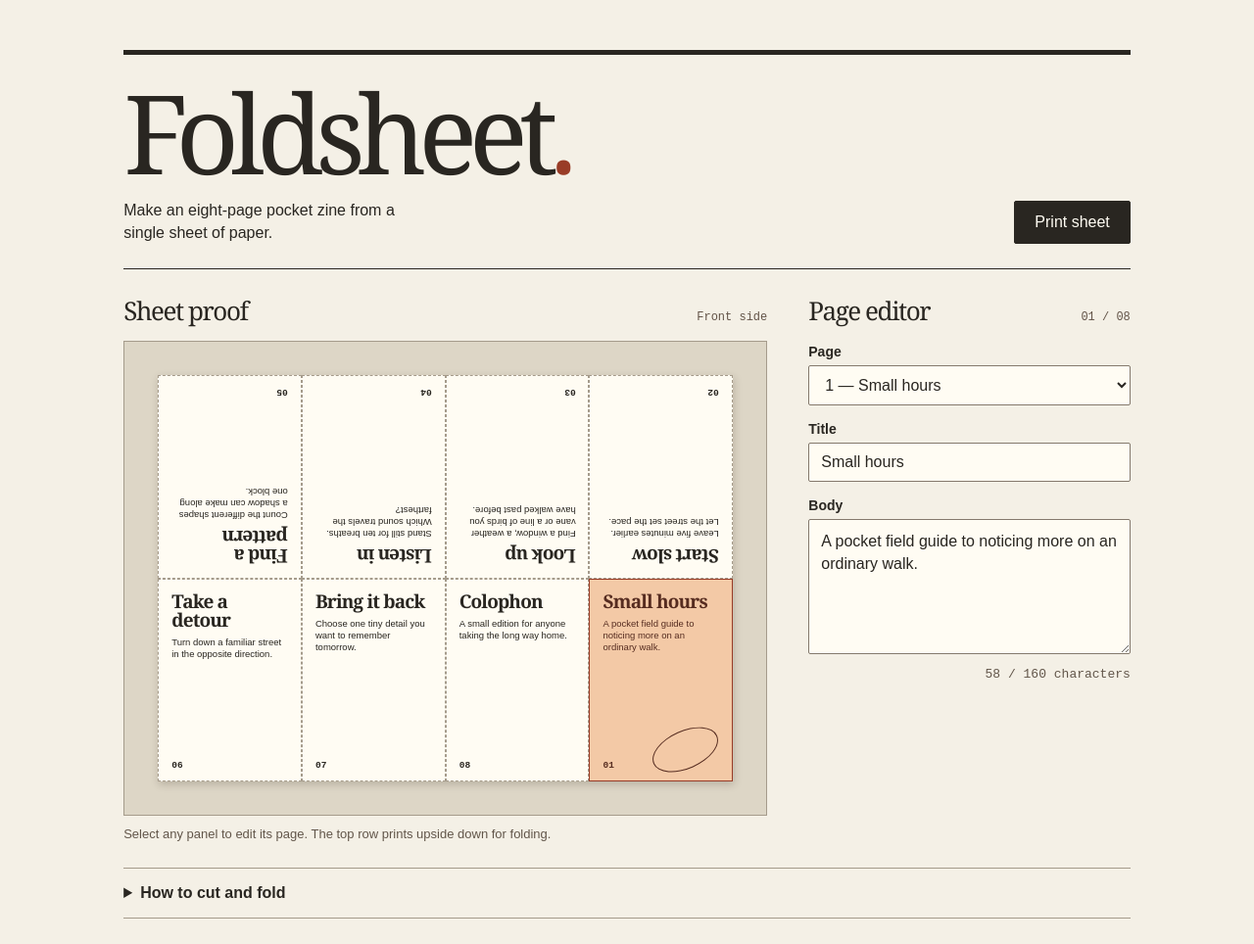
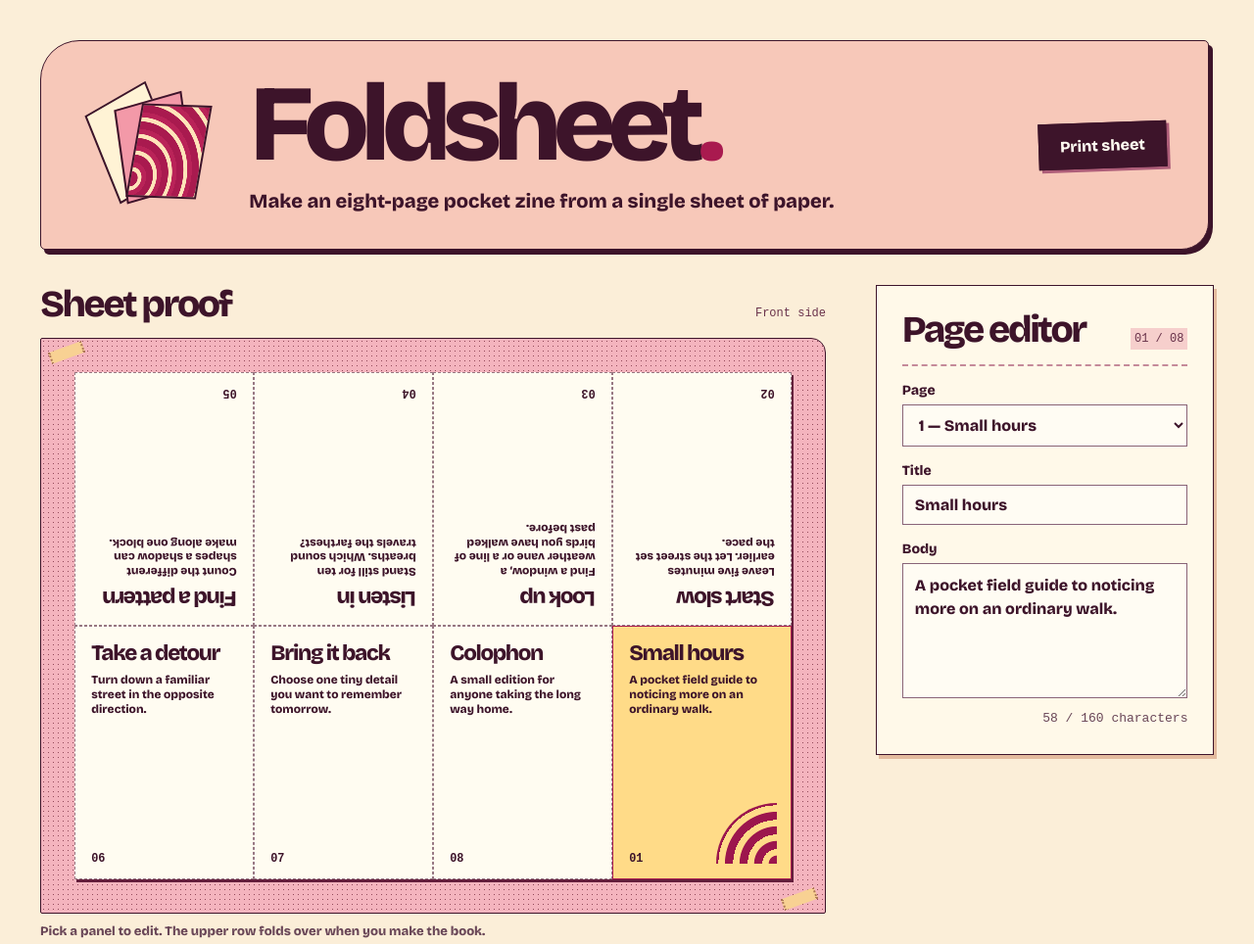
Before and after one commit to Genthh/foldsheet-zine, a plain HTML site: page public/index.html in a window 1280 px wide. Shown: the top 964 px of the page at 98% size. Drawn offline with Linux system fonts and the light colour scheme.

Commit message:
Build a risograph print desk for the zine editor

```diff
--- /dev/null
+++ b/public/fonts/type.css
@@ -0,0 +1,11 @@
+@font-face {
+  font-family: "Bricolage Grotesque";
+  src: url("./bricolagegrotesque.woff2") format("woff2");
+  font-style: normal;
+  font-weight: 800;
+  font-display: swap;
+}
+
+:root {
+  --identity-font: "Bricolage Grotesque", sans-serif;
+}
--- a/public/index.html
+++ b/public/index.html
@@ -3,9 +3,10 @@
   <head>
     <meta charset="utf-8" />
     <meta name="viewport" content="width=device-width,initial-scale=1" />
-    <meta name="theme-color" content="#f4f0e6" />
+    <meta name="theme-color" content="#fbeed8" />
     <title>Foldsheet · Pocket zine maker</title>
     <link rel="icon" href="data:," />
+    <link rel="stylesheet" href="fonts/type.css" />
     <link rel="stylesheet" href="style.css" />
     <script defer src="model.js"></script>
     <script defer src="app.js"></script>
@@ -13,6 +14,7 @@
   <body>
     <main>
       <header class="mast">
+        <div class="book-mark" aria-hidden="true"><i></i><i></i><i></i></div>
         <div>
           <h1>Foldsheet<span>.</span></h1>
           <p>Make an eight-page pocket zine from a single sheet of paper.</p>
@@ -27,8 +29,8 @@
           </div>
           <div class="proof-board"><div id="proof" class="sheet"></div></div>
           <p class="caption">
-            Select any panel to edit its page. The top row prints upside down
-            for folding.
+            Pick a panel to edit. The upper row folds over when you make the
+            book.
           </p>
         </section>
         <section class="editor" aria-labelledby="editor-title">
--- a/public/style.css
+++ b/public/style.css
@@ -1,12 +1,12 @@
 :root {
   color-scheme: light;
-  --paper: #fffcf3;
-  --ink: #292621;
-  --rust: #993c27;
-  --line: #a59b8b;
-  font-family: "Work Sans", Arial, sans-serif;
+  --paper: #fffcf1;
+  --ink: #3d142a;
+  --berry: #a91a4f;
+  --line: #977782;
+  font-family: var(--identity-font), Arial, sans-serif;
   color: var(--ink);
-  background: #f4f0e6;
+  background: #fbeed8;
 }
 * {
   box-sizing: border-box;
@@ -15,8 +15,8 @@ body {
   margin: 0;
 }
 main {
-  width: min(1130px, 100%);
-  padding: clamp(18px, 4vw, 54px);
+  width: min(1280px, 100%);
+  padding: clamp(16px, 3.2vw, 44px);
   margin: auto;
 }
 button,
@@ -31,84 +31,146 @@ summary {
   cursor: pointer;
 }
 :focus-visible {
-  outline: 3px solid #154b85;
-  outline-offset: 3px;
-}
-.mast {
-  display: flex;
-  align-items: end;
-  justify-content: space-between;
-  gap: 18px;
-  border-top: 5px solid var(--ink);
-  border-bottom: 1px solid var(--ink);
-  padding: 25px 0;
-}
-h1,
-h2,
-.page-title {
-  font-family: "DM Serif Text", Georgia, serif;
+  outline: 3px solid #005c6c;
+  outline-offset: 4px;
 }
 h1,
 h2,
 p {
   margin: 0;
 }
+.mast {
+  display: grid;
+  grid-template-columns: auto 1fr auto;
+  align-items: center;
+  gap: clamp(14px, 3vw, 40px);
+  padding: clamp(19px, 3vw, 36px) clamp(16px, 3.5vw, 42px);
+  background: #f7c8b9;
+  border: 1.5px solid var(--ink);
+  border-radius: 40px 5px 28px 5px;
+  box-shadow: 4px 5px 0 var(--ink);
+  margin: 0 5px 36px 0;
+}
 h1 {
-  font-size: clamp(54px, 9vw, 112px);
-  line-height: 0.96;
-  font-weight: 500;
-  letter-spacing: -0.075em;
+  font-family: var(--identity-font), sans-serif;
+  font-size: clamp(49px, 8.6vw, 122px);
+  font-weight: 800;
+  line-height: 0.9;
+  letter-spacing: -0.085em;
 }
 h1 span {
-  color: var(--rust);
+  color: var(--berry);
 }
 .mast p {
-  max-width: 36ch;
-  margin-top: 14px;
-  line-height: 1.45;
+  margin-top: 15px;
+  font-weight: 500;
+  font-size: clamp(15px, 1.7vw, 20px);
+  line-height: 1.32;
+}
+.book-mark {
+  position: relative;
+  width: clamp(65px, 11vw, 132px);
+  aspect-ratio: 1.12;
+}
+.book-mark i {
+  position: absolute;
+  width: 54%;
+  height: 82%;
+  top: 7%;
+  left: 12%;
+  border: 2px solid var(--ink);
+  background: #fff3d5;
+  transform: rotate(-22deg) skewY(-8deg);
+}
+.book-mark i:nth-child(2) {
+  left: 29%;
+  top: 11%;
+  transform: rotate(-8deg) skewY(-8deg);
+  background: #f399a8;
+}
+.book-mark i:last-child {
+  left: 40%;
+  top: 14%;
+  transform: rotate(10deg) skewY(-8deg);
+  background: repeating-radial-gradient(
+    ellipse at 0 82%,
+    #a91a4f 0 7%,
+    #ffe4b9 7.5% 11%,
+    #b92358 11.5% 16%
+  );
 }
 .print {
-  border: 1px solid var(--ink);
-  border-radius: 2px;
-  padding: 12px 20px;
+  justify-self: end;
+  background: var(--ink);
   color: var(--paper);
-  background: var(--ink);
+  border: 1.5px solid var(--ink);
+  box-shadow: 3px 3px 0 #ae5e79;
+  border-radius: 0;
+  font-weight: 700;
+  font-size: 16px;
   white-space: nowrap;
+  padding: 13px 21px;
+  transform: rotate(-2deg);
 }
 .print:hover {
-  background: var(--rust);
+  background: #732442;
 }
 .desk {
   display: grid;
-  grid-template-columns: minmax(0, 2fr) minmax(230px, 1fr);
-  gap: clamp(20px, 4vw, 42px);
-  padding: 24px 0;
+  grid-template-columns: minmax(0, 2fr) minmax(250px, 0.86fr);
+  gap: clamp(24px, 4vw, 54px);
+  align-items: start;
 }
 .section-head {
   display: flex;
   align-items: baseline;
   justify-content: space-between;
   gap: 8px;
-  margin-bottom: 13px;
+  margin-bottom: 14px;
 }
 h2 {
-  font-weight: 500;
-  font-size: 26px;
-  letter-spacing: -0.055em;
+  font-weight: 750;
+  font-size: clamp(24px, 3vw, 38px);
+  letter-spacing: -0.065em;
+  line-height: 1.05;
 }
 .section-head span,
 .folio,
 .counter {
-  font-family: "Courier Prime", monospace;
+  font-family: ui-monospace, "Courier New", monospace;
 }
 .section-head span {
-  color: #635448;
+  color: #69324a;
   font-size: 12px;
 }
 .proof-board {
-  background: #ddd6c6;
-  border: 1px solid var(--line);
-  padding: clamp(12px, 3vw, 34px);
+  background-color: #f4b4be;
+  background-image: radial-gradient(#93495a 0.65px, transparent 0.85px);
+  background-size: 5px 5px;
+  position: relative;
+  border: 1.5px solid var(--ink);
+  padding: clamp(15px, 2.7vw, 34px);
+  border-radius: 2px 15px 2px 2px;
+}
+.proof-board::before,
+.proof-board::after {
+  content: "";
+  position: absolute;
+  width: 32px;
+  height: 12px;
+  background: #f8d193;
+  border-inline: 2px dotted #ae7757;
+  transform: rotate(-20deg);
+  z-index: 3;
+  pointer-events: none;
+}
+.proof-board::before {
+  left: 8px;
+  top: 8px;
+}
+.proof-board::after {
+  right: 8px;
+  bottom: 8px;
 }
 .sheet {
   display: grid;
@@ -118,7 +180,7 @@ h2 {
   background: var(--paper);
 }
 #proof {
-  box-shadow: 1px 3px 8px #30241838;
+  box-shadow: 2px 3px 0 #641e3c;
 }
 .panel {
   position: relative;
@@ -132,12 +194,12 @@ h2 {
   text-align: left;
 }
 .panel[aria-pressed="true"] {
-  outline: 3px solid var(--rust);
+  outline: 3px solid var(--berry);
   outline-offset: -3px;
   z-index: 1;
 }
 .panel:focus-visible {
-  outline: 4px solid #154b85;
+  outline: 4px solid #005c6c;
   outline-offset: -4px;
   z-index: 2;
 }
@@ -158,10 +220,10 @@ h2 {
   overflow-wrap: anywhere;
 }
 .page-title {
-  font-weight: 600;
-  font-size: 16cqw;
-  line-height: 1;
-  letter-spacing: -0.045em;
+  font-weight: 750;
+  font-size: 15cqw;
+  line-height: 0.97;
+  letter-spacing: -0.06em;
 }
 .page-body {
   margin-top: 6%;
@@ -176,20 +238,58 @@ h2 {
   font-weight: 700;
 }
 .cover {
-  background: #f3c9a6;
-  color: #562c20;
+  background: #ffdb88;
 }
 .cover::after {
   content: "";
   position: absolute;
-  width: 48%;
-  height: 18%;
   bottom: 6%;
   right: 8%;
-  border: 1px solid currentColor;
-  border-radius: 50%;
-  transform: rotate(-24deg);
+  width: 34%;
+  height: 24%;
+  background: repeating-radial-gradient(
+    ellipse at bottom right,
+    #9c164d 0 9%,
+    transparent 10% 17%
+  );
+  border-radius: 100% 0 0 0;
   pointer-events: none;
+}
+.editor {
+  padding: 25px clamp(14px, 2vw, 26px) 20px;
+  background: #fff9e9;
+  border: 1.5px solid var(--ink);
+  box-shadow: 3px 4px 0 #e3bb9e;
+}
+.editor .section-head {
+  border-bottom: 2px dashed #c58a99;
+  padding-bottom: 15px;
+}
+.editor .section-head span {
+  background: #f6cfcc;
+  padding: 4px;
+  white-space: nowrap;
+}
+.editor label {
+  display: block;
+  font-weight: 700;
+  font-size: 14px;
+  margin: 16px 0 6px;
+}
+.editor input,
+.editor textarea,
+.editor select {
+  width: 100%;
+  min-width: 0;
+  padding: 10px 12px;
+  border: 1px solid #896478;
+  border-radius: 0;
+  color: var(--ink);
+  background: #fffcf3;
+}
+.editor textarea {
+  resize: vertical;
+  line-height: 1.45;
 }
 .caption,
 .instructions li,
@@ -199,40 +299,23 @@ h2 {
 .caption,
 .counter,
 #save-status {
-  color: #62564a;
+  color: #694657;
   font-size: 13px;
   margin-top: 9px;
-}
-.editor label {
-  display: block;
-  font-weight: 600;
-  font-size: 14px;
-  margin: 16px 0 6px;
-}
-.editor input,
-.editor textarea,
-.editor select {
-  width: 100%;
-  min-width: 0;
-  padding: 10px 12px;
-  border: 1px solid #84796d;
-  border-radius: 2px;
-  color: var(--ink);
-  background: var(--paper);
-}
-.editor textarea {
-  resize: vertical;
-  line-height: 1.45;
 }
 .counter {
   text-align: right;
 }
 .instructions {
-  border-block: 1px solid var(--line);
+  width: fit-content;
+  max-width: 100%;
+  border-top: 2px solid var(--ink);
+  margin-top: 24px;
 }
 .instructions summary {
-  padding: 16px 0;
-  font-weight: 600;
+  padding: 12px 10px 12px 0;
+  font-weight: 700;
+  color: var(--berry);
 }
 .instructions ol {
   max-width: 75ch;
@@ -245,16 +328,36 @@ h2 {
 #print-sheet {
   display: none;
 }
-@media (max-width: 680px) {
+@media (max-width: 750px) {
   .desk {
     grid-template-columns: 1fr;
   }
   .mast {
-    align-items: start;
-    flex-direction: column;
+    grid-template-columns: auto 1fr;
   }
-  .proof-board {
-    padding: 12px;
+  .print {
+    justify-self: start;
+    grid-column: 2;
+  }
+}
+@media (max-width: 480px) {
+  .mast {
+    grid-template-columns: 1fr auto;
+    row-gap: 15px;
+  }
+  .mast > div:nth-child(2) {
+    grid-column: 1 / -1;
+    grid-row: 2;
+  }
+  .book-mark {
+    width: 46px;
+  }
+  .print {
+    grid-column: 2;
+    grid-row: 1;
+    justify-self: end;
+    font-size: 14px;
+    padding: 10px 13px;
   }
 }
 @page {
@@ -300,7 +403,6 @@ h2 {
     bottom: 3mm;
   }
   .cover {
-    background: #f3c9a6;
     print-color-adjust: exact;
   }
 }
--- a/scripts/verify.mjs
+++ b/scripts/verify.mjs
@@ -11,6 +11,12 @@ const inventory = execFileSync(
 );
 const files = new Map();
 for (const file of inventory.split("\0").filter(Boolean)) {
+  if (file.endsWith(".woff2")) {
+    const font = readFileSync(file);
+    assert.equal(font.toString("ascii", 0, 4), "wOF2", "Invalid font: " + file);
+    assert.equal(font.readUInt32BE(8), font.length, "Incomplete font: " + file);
+    continue;
+  }
   const source = readFileSync(file, "utf8");
   files.set(file, source);
   const lines = source.split("\n").length - Number(source.endsWith("\n"));
```
Also changed, not shown: public/fonts/OFL.txt (added), public/fonts/bricolagegrotesque.woff2 (added).
